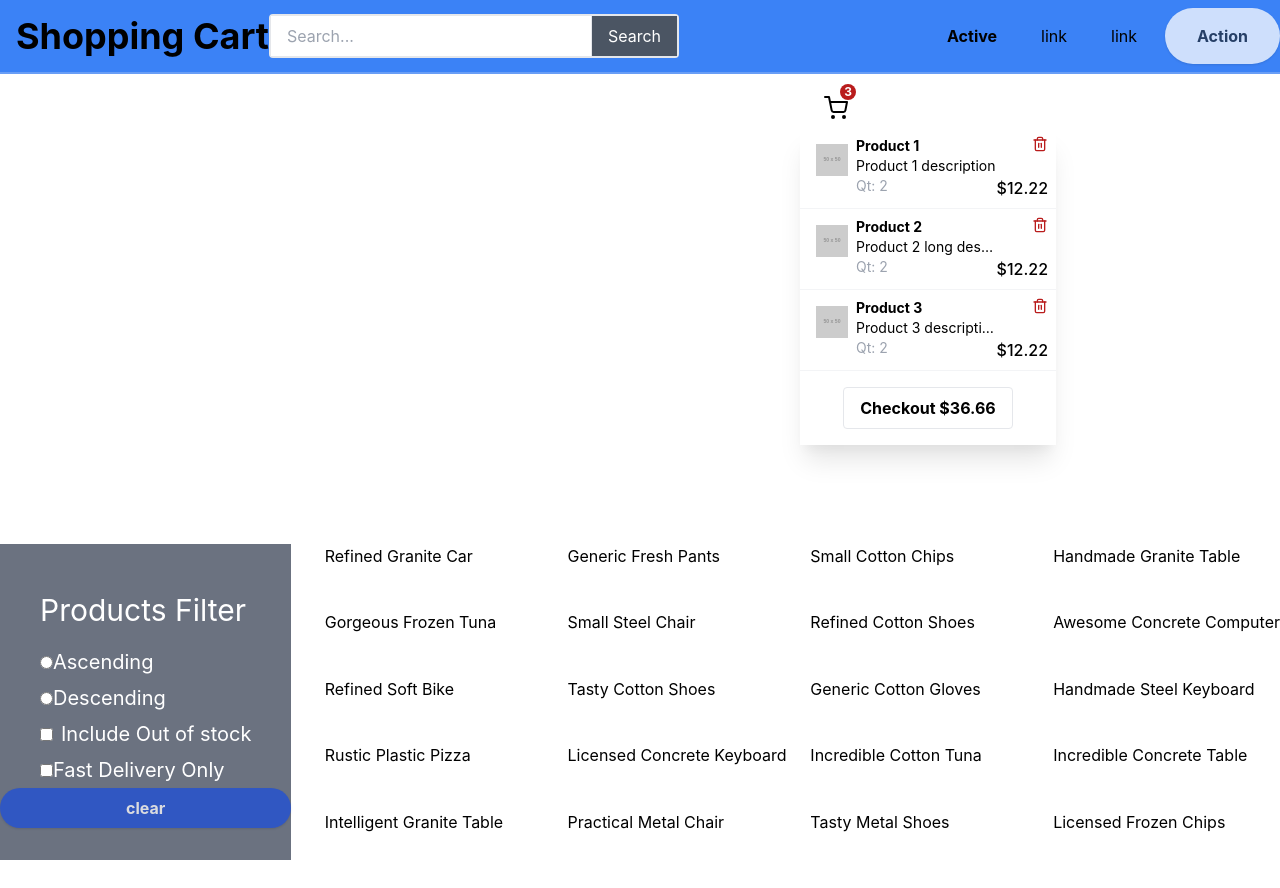
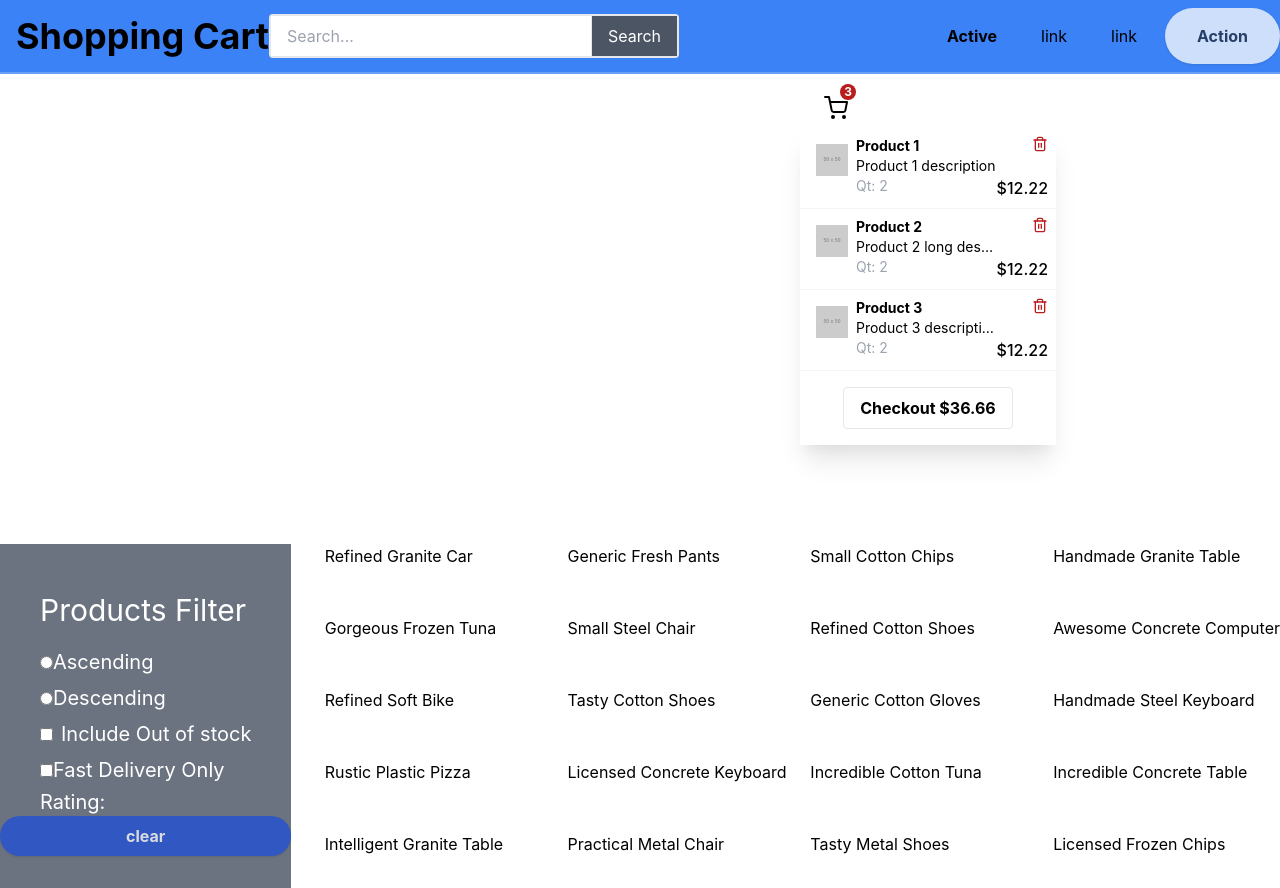
Before and after one commit to mugabee/React-Shopping, a React (Create React App) app: page / in a window 1280 px wide. Before the commit the page ends 860 px from the top, so only its background shows below. Built offline with nearby package versions, Linux system fonts and the light colour scheme.

Commit message:
Creating and desgning the Product Filter component

```diff
--- a/package.json
+++ b/package.json
@@ -10,6 +10,7 @@
     "faker": "^5.5.3",
     "react": "^17.0.2",
     "react-dom": "^17.0.2",
+    "react-icons": "^4.3.1",
     "react-router-dom": "^5.3.0",
     "react-scripts": "4.0.3",
     "web-vitals": "^1.0.1"
--- a/src/components/ProductFilters.js
+++ b/src/components/ProductFilters.js
@@ -22,11 +22,16 @@ const ProductFilters = () => {
       </label>
       <label className="py-1 text-xl mx-10 ">
         <input type="checkbox"  />
-        <span className=" pb-8">Fast Delivery Only</span>
+        <span className=" ">Fast Delivery Only</span>
       </label>
+      <span>
+      <label className="py-1 text-xl mx-10 ">Rating:
+      </label>
+
+      </span>
       <button
 
-        className="mx-auto lg:mx-0 hover:underline bg-blue-700 text-white font-bold rounded-3xl mt-4 lg:mt-0 py-2 px-8 shadow opacity-75 focus:outline-none focus:shadow-outline transform transition hover:scale-105 duration-300 ease-in-out"
+        className="mx-auto lg:mx-0 hover:underline bg-blue-700 text-white font-bold rounded-3xl mt-4 lg:mt-0 py-2 px-4 shadow opacity-75 focus:outline-none focus:shadow-outline transform transition hover:scale-105 duration-300 ease-in-out"
       >
         clear
       </button>
```
Also changed, not shown: 2 other files (tests, documents, lock files or other folders).
